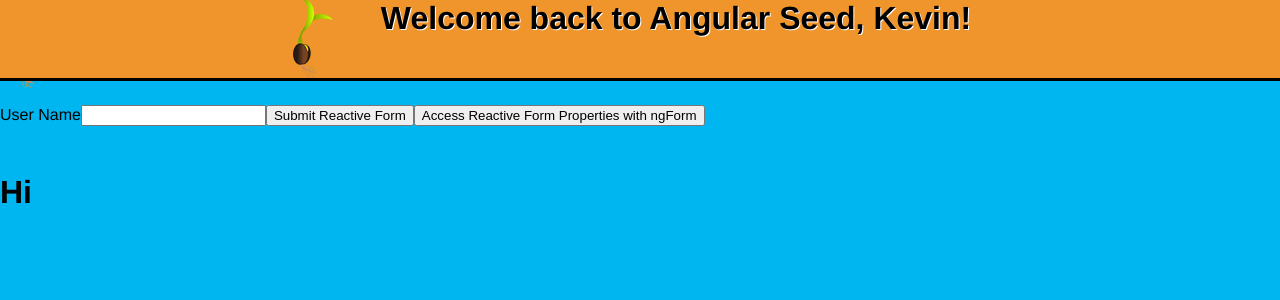
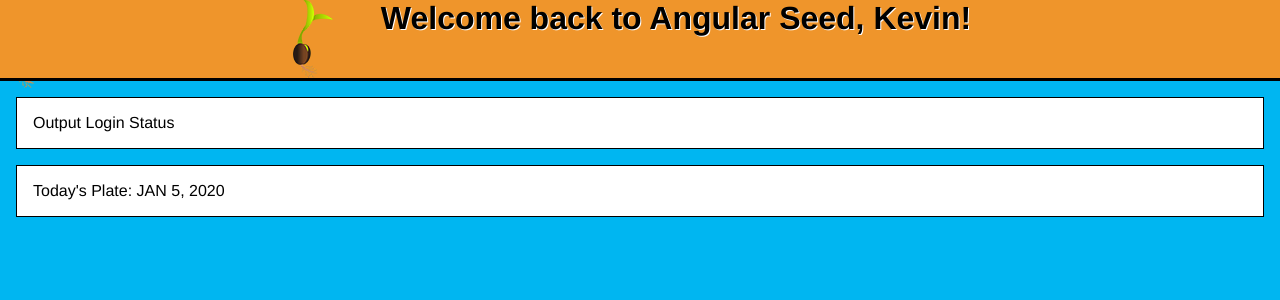
Before and after one commit to kevinruse/kra-angular-400-seed-public, an Angular app: page / in a window 1280 px wide. Shown: the top 300 px of the page. Built offline with nearby package versions, Linux system fonts and the light colour scheme.

Commit message:
using a built-in pipe - guided exercise 47

```diff
--- a/src/app/app.component.html
+++ b/src/app/app.component.html
@@ -1,6 +1,7 @@
 <div>
     <app-header [user]="user"></app-header>
-    <app-login></app-login>
+    <app-child></app-child>
+<!--    <app-login></app-login>-->
    <!-- <img status="You need to eat two more servings of fruit" src="assets/images/foodImages/apple.png">
     <section *ngIf="!user.registered">
         <img src="../assets/images/plateImages/chooseMyPlate.gov.png">
--- a/src/app/child/child.component.html
+++ b/src/app/child/child.component.html
@@ -1,3 +1,4 @@
 <p (click)="loginOutput(true)">Output Login Status</p>
+<p>Today's Plate: {{ todaysPlate | date | uppercase }}</p>
 <!--<input type="text" (change)="true" #templateVar>
 {{templateVar.value}}-->
--- a/src/app/child/child.component.ts
+++ b/src/app/child/child.component.ts
@@ -8,6 +8,7 @@ import { Component, EventEmitter, OnInit, Output } from '@angular/core';
 export class ChildComponent implements OnInit {
 
   fruitStatus: number = 0;
+  todaysPlate = new Date();
 
   @Output()
   login = new EventEmitter<boolean>();
```
